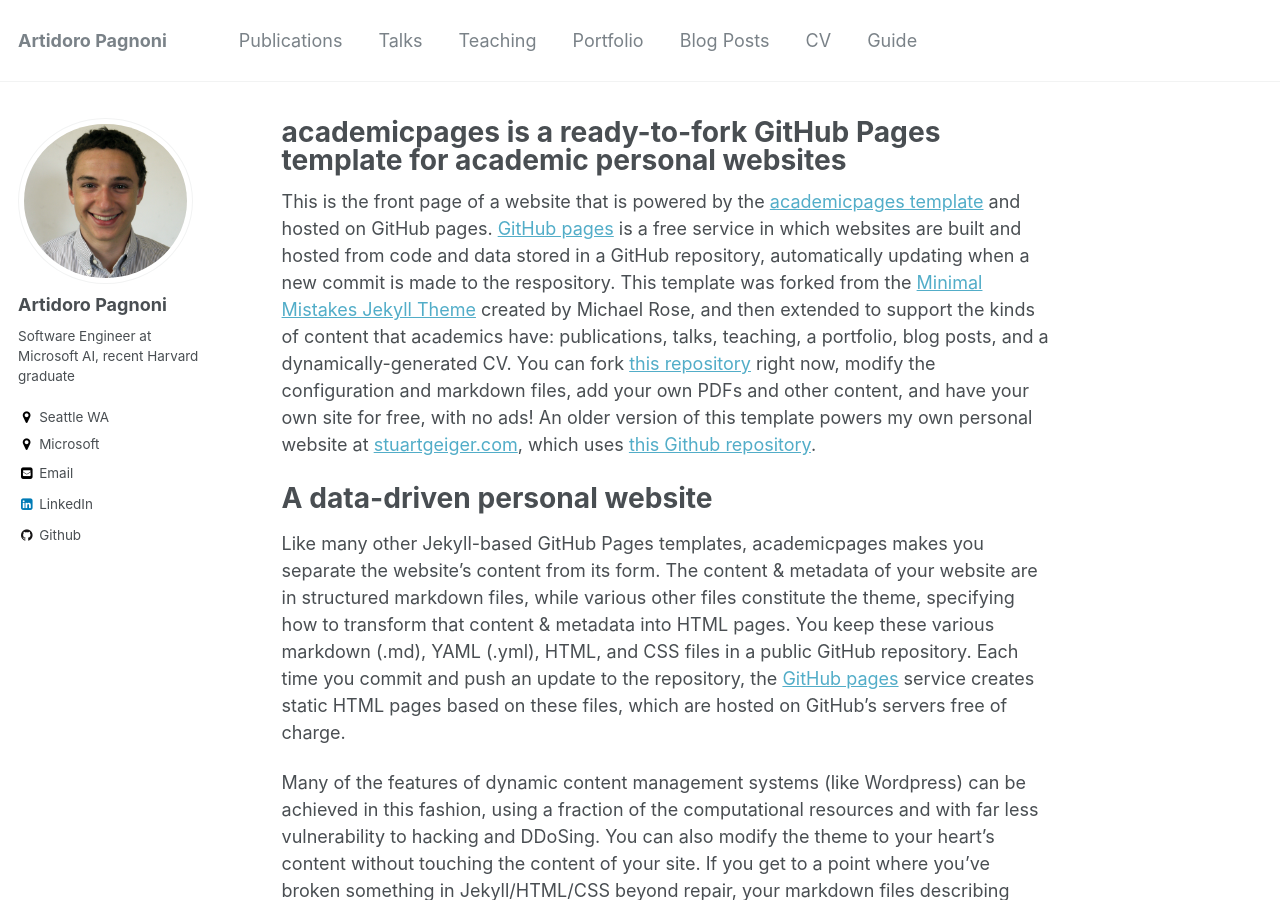
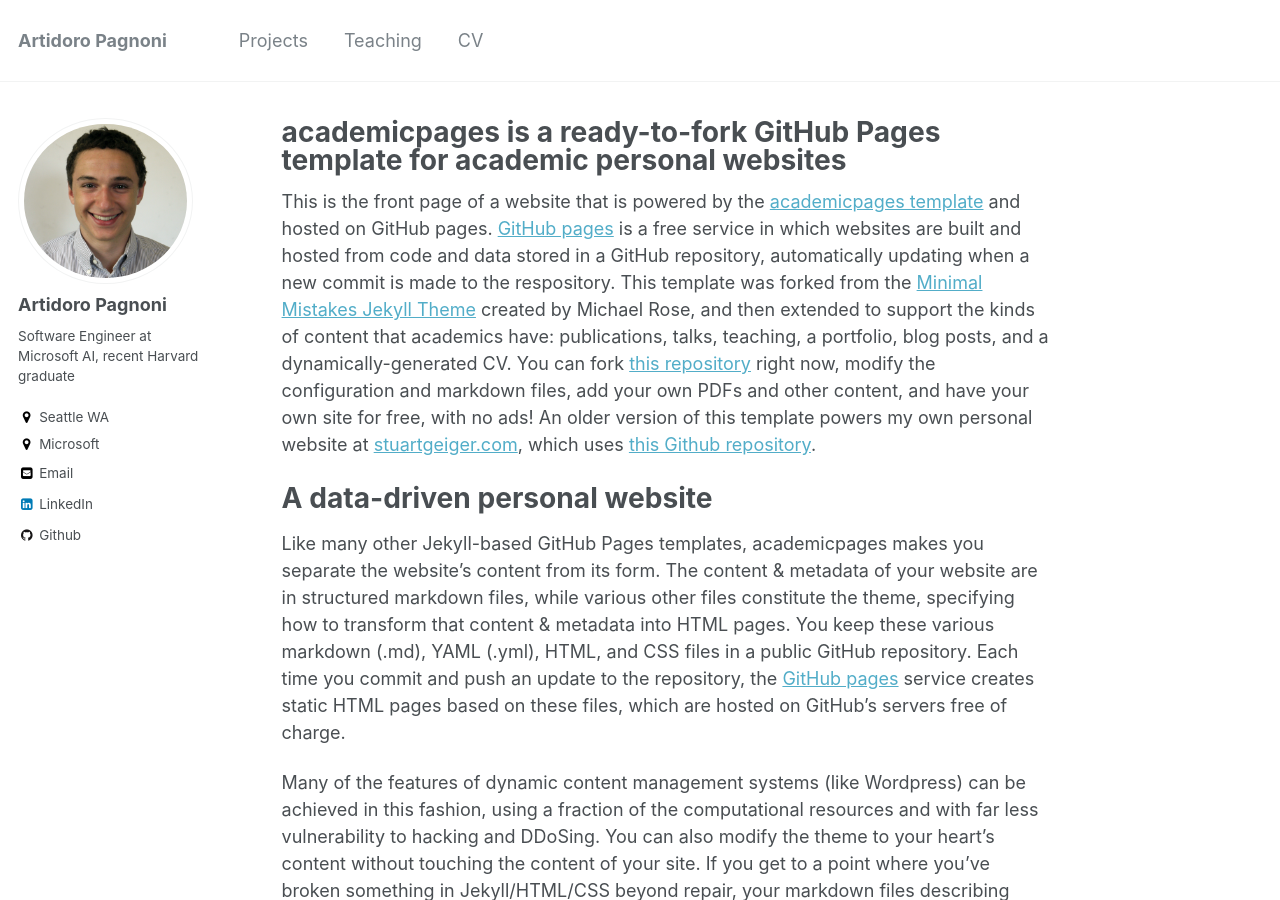
Before and after one commit to artidoro/artidoro.github.io, a Jekyll site: the page built from _pages/about.md, in a window 1280 px wide and 900 px high. Built offline with Jekyll 4.4.1, drawn with Linux system fonts in a browser that asks for light colours.

Commit message:
adding some files

```diff
--- a/_data/navigation.yml
+++ b/_data/navigation.yml
@@ -1,22 +1,10 @@
 # main links links
 main:
-  - title: "Publications"
-    url: /publications/
-
-  - title: "Talks"
-    url: /talks/
+  - title: "Projects"
+    url: /projects/
 
   - title: "Teaching"
     url: /teaching/
 
-  - title: "Portfolio"
-    url: /portfolio/
-
-  - title: "Blog Posts"
-    url: /year-archive/
-
   - title: "CV"
-    url: /cv/
-
-  - title: "Guide"
-    url: /markdown/
+    url: /files/Artidoro_Pagnoni_Resume.pdf
```
Also changed, not shown: 10 other files.
